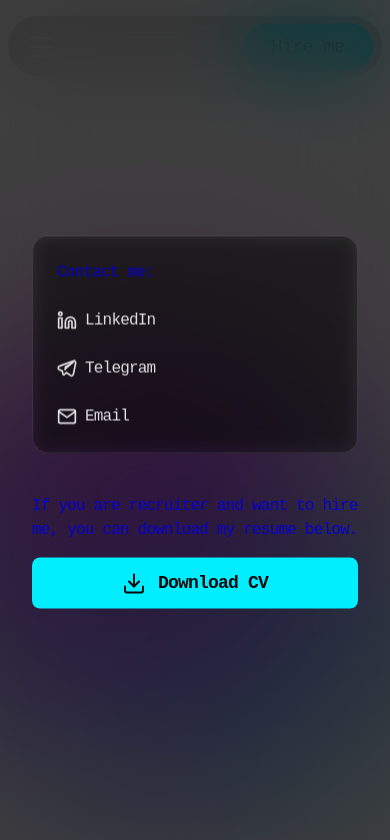
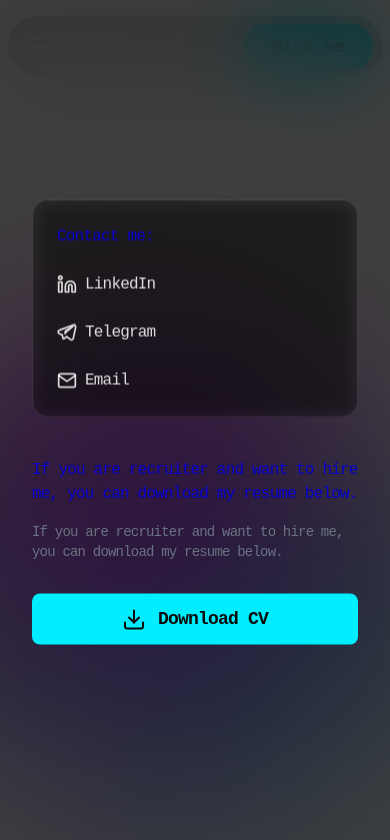
Before and after one commit to slnnzmtl/Vue-Personal-Portfolio, a Vue app: page /blog in a window 390 px wide. Both pictures are taken after a click on the button "Hire me". Shown: the top 840 px of the page. Built offline with nearby package versions, Linux system fonts and the light colour scheme.

Commit message:
feat: enhance DownloadResume component with configurable title
- Add optional title prop with default text for recruiters
- Update PDF file path to use /files/ directory
- Add title text display with responsive styling

```diff
--- a/src/components/ui/buttons/DownloadResume.vue
+++ b/src/components/ui/buttons/DownloadResume.vue
@@ -9,9 +9,16 @@ export default defineComponent({
     SButton,
     DownloadIcon,
   },
+  props: {
+    title: {
+      type: String,
+      default:
+        "If you are recruiter and want to hire me, you can download my resume below.",
+    },
+  },
   setup() {
     const handleDownload = () => {
-      const cvUrl = "/daniel-kazansky.pdf";
+      const cvUrl = "/files/daniel-kazansky.pdf";
       window.open(cvUrl, "_blank");
     };
 
@@ -23,6 +30,10 @@ export default defineComponent({
 </script>
 
 <template>
+  <p v-if="title" class="text-sm text-gray-500 mb-4">
+    {{ title }}
+  </p>
+
   <SButton
     class="download-resume-button"
     size="large"
```
